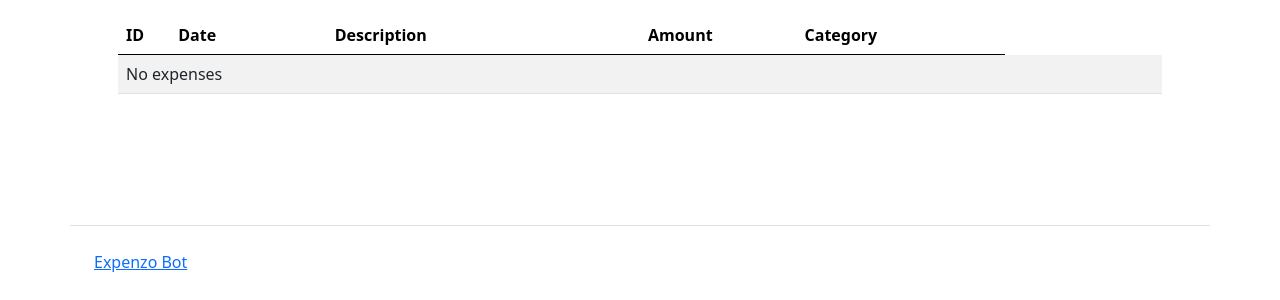
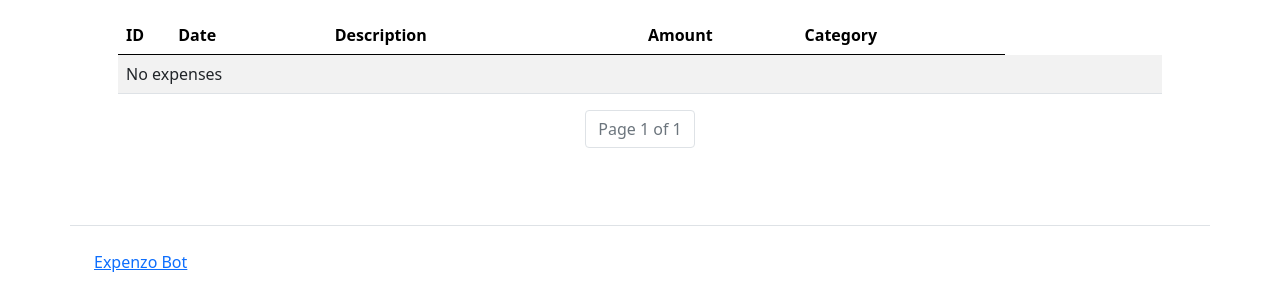
Before and after one commit to RustemYeldessov/expenzo, a Django app: page /expenses/ in a window 1280 px wide. Shown: the part 478-778 px from the top of the page. Run offline with Django 5.2, Linux system fonts and the light colour scheme; the visitor is signed in with stand-in values (Sample User, id 1); data that the repository does not hold is empty; some libraries are stand-ins or nearby versions.

Commit message:
feat: Add pagination in expenses/index.html

```diff
--- a/expenzo/templates/expenses/index.html
+++ b/expenzo/templates/expenses/index.html
@@ -74,5 +74,24 @@
             {% endfor %}
         </tbody>
     </table>
+    <nav aria-label="Page navigation">
+      <ul class="pagination justify-content-center">
+        {% if page_obj.has_previous %}
+          <li class="page-item">
+            <a class="page-link" href="?{% if request.GET %}{{ request.GET.urlencode }}&{% endif %}page={{ page_obj.previous_page_number }}">Previous</a>
+          </li>
+        {% endif %}
+
+        <li class="page-item disabled">
+          <span class="page-link">Page {{ page_obj.number }} of {{ page_obj.paginator.num_pages }}</span>
+        </li>
+
+        {% if page_obj.has_next %}
+          <li class="page-item">
+            <a class="page-link" href="?{% if request.GET %}{{ request.GET.urlencode }}&{% endif %}page={{ page_obj.next_page_number }}">Next</a>
+          </li>
+        {% endif %}
+      </ul>
+    </nav>
 </div>
 {% endblock %}
```
